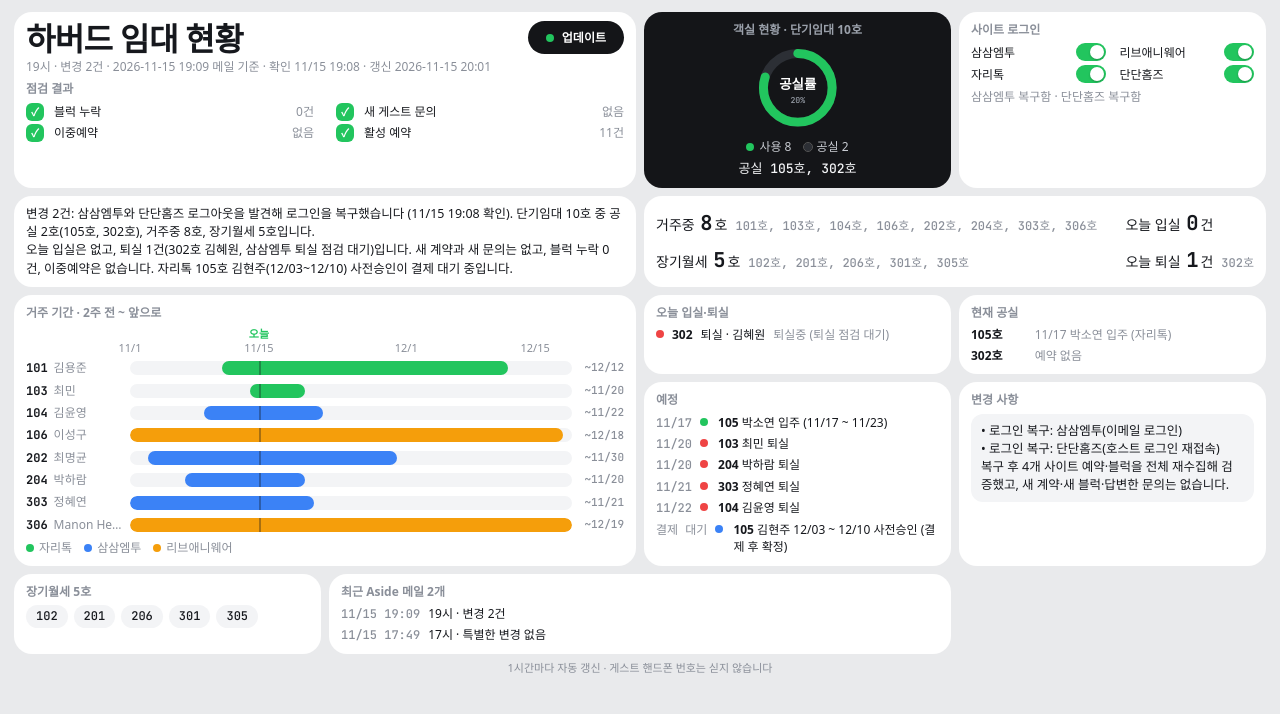
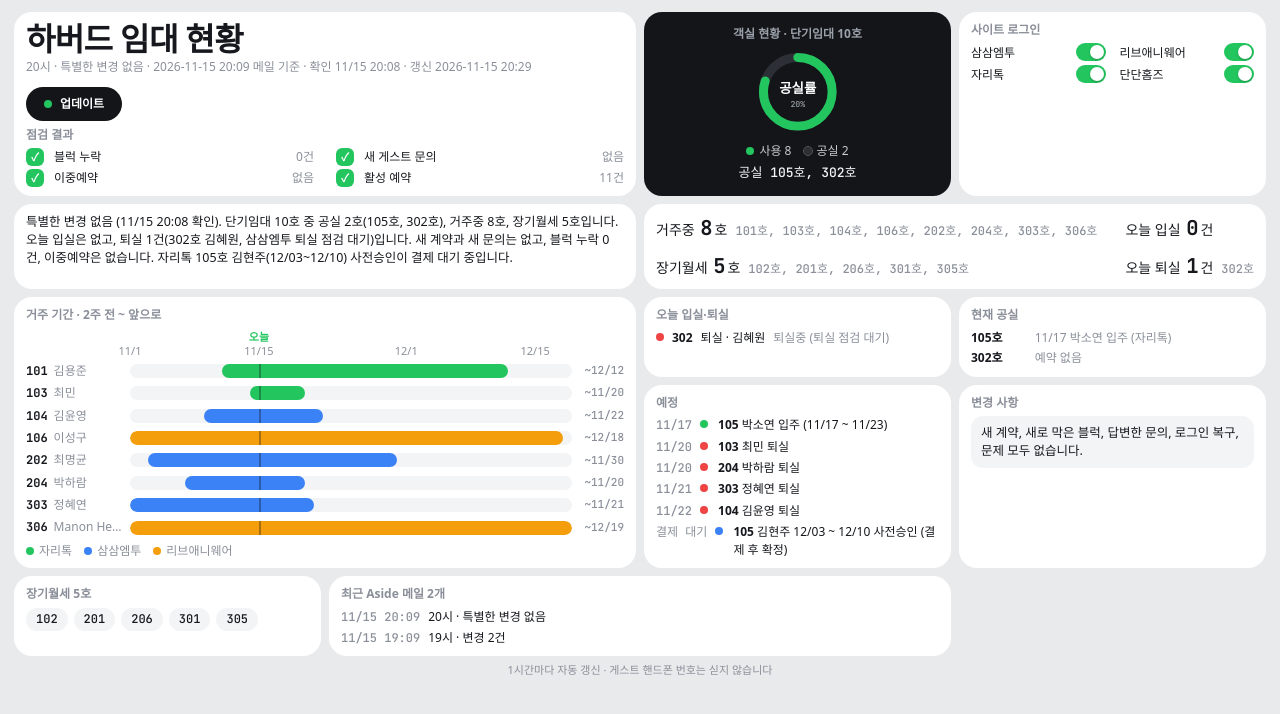
Before and after one commit to Jason-logone/harvard-status, a plain HTML site: page board/index.html in a window 1280 px wide. Drawn offline with Linux system fonts and the light colour scheme.

Commit message:
현황 갱신 (board/index.html)

```diff
--- a/board/index.html
+++ b/board/index.html
@@ -80,7 +80,7 @@ ul{list-style:none;margin:0;padding:0;display:flex;flex-direction:column;gap:3px
 @media (max-width:560px){.grid{grid-template-columns:1fr}.span2{grid-column:auto}.row2{grid-row:auto}}
 </style></head><body><main class="wrap"><div class="grid">
 
-<section class="card span2"><div class="head"><div><h1>하버드 임대 현황</h1><div class="meta">19시 · 변경 2건 · 2026-11-15 19:09 메일 기준 · 확인 11/15 19:08 · 갱신 2026-11-15 20:01</div></div><button type="button" class="upd" id="upd">업데이트</button></div>
+<section class="card span2"><div class="head"><div><h1>하버드 임대 현황</h1><div class="meta">20시 · 특별한 변경 없음 · 2026-11-15 20:09 메일 기준 · 확인 11/15 20:08 · 갱신 2026-11-15 20:29</div></div><button type="button" class="upd" id="upd">업데이트</button></div>
 <span class="lbl">점검 결과</span><ul class="checks two-col"><li><span class="ic ok">✓</span><span class="k">블럭 누락</span><span class="v">0건</span></li><li><span class="ic ok">✓</span><span class="k">새 게스트 문의</span><span class="v">없음</span></li><li><span class="ic ok">✓</span><span class="k">이중예약</span><span class="v">없음</span></li><li><span class="ic ok">✓</span><span class="k">활성 예약</span><span class="v">11건</span></li></ul></section>
 
 <section class="card dark donut-card"><span class="lbl">객실 현황 · 단기임대 10호</span><svg viewBox="0 0 120 120" class="donut" role="img" aria-label="단기임대 10호 중 공실 2호, 공실률 20%">
@@ -91,9 +91,9 @@ ul{list-style:none;margin:0;padding:0;display:flex;flex-direction:column;gap:3px
 <div class="d-legend"><span><i style="background:var(--green)"></i>사용 8</span><span><i style="background:#2c2f35;outline:1px solid #555"></i>공실 2</span></div>
 <div class="mono" style="font-size:13px">공실 105호, 302호</div></section>
 
-<section class="card login-card"><span class="lbl">사이트 로그인</span><ul class="logins"><li><span class="k">삼삼엠투</span><span class="sw on" title="복구함"><i></i></span></li><li><span class="k">리브애니웨어</span><span class="sw on" title="정상"><i></i></span></li><li><span class="k">자리톡</span><span class="sw on" title="정상"><i></i></span></li><li><span class="k">단단홈즈</span><span class="sw on" title="복구함"><i></i></span></li></ul><span class="sub">삼삼엠투 복구함 · 단단홈즈 복구함</span></section>
+<section class="card login-card"><span class="lbl">사이트 로그인</span><ul class="logins"><li><span class="k">삼삼엠투</span><span class="sw on" title="정상"><i></i></span></li><li><span class="k">리브애니웨어</span><span class="sw on" title="정상"><i></i></span></li><li><span class="k">자리톡</span><span class="sw on" title="정상"><i></i></span></li><li><span class="k">단단홈즈</span><span class="sw on" title="정상"><i></i></span></li></ul></section>
 
-<section class="card span2"><div class="summary">변경 2건: 삼삼엠투와 단단홈즈 로그아웃을 발견해 로그인을 복구했습니다 (11/15 19:08 확인). 단기임대 10호 중 공실 2호(105호, 302호), 거주중 8호, 장기월세 5호입니다.
+<section class="card span2"><div class="summary">특별한 변경 없음 (11/15 20:08 확인). 단기임대 10호 중 공실 2호(105호, 302호), 거주중 8호, 장기월세 5호입니다.
 오늘 입실은 없고, 퇴실 1건(302호 김혜원, 삼삼엠투 퇴실 점검 대기)입니다. 새 계약과 새 문의는 없고, 블럭 누락 0건, 이중예약은 없습니다. 자리톡 105호 김현주(12/03~12/10) 사전승인이 결제 대기 중입니다.</div></section>
 
 <section class="card span2 line"><div class="kv"><div><span class="n">거주중 <b>8</b>호</span><span class="rooms">101호, 103호, 104호, 106호, 202호, 204호, 303호, 306호</span></div><div><span class="n">오늘 입실 <b>0</b>건</span></div><div><span class="n">장기월세 <b>5</b>호</span><span class="rooms">102호, 201호, 206호, 301호, 305호</span></div><div><span class="n">오늘 퇴실 <b>1</b>건</span><span class="rooms">302호</span></div></div></section>
@@ -103,12 +103,10 @@ ul{list-style:none;margin:0;padding:0;display:flex;flex-direction:column;gap:3px
 <section class="card"><span class="lbl">오늘 입실·퇴실</span><ul class="io"><li><i class="dot out"></i><b>302</b> 퇴실 · 김혜원<span class="s">퇴실중 (퇴실 점검 대기)</span></li></ul></section>
 <section class="card"><span class="lbl">현재 공실</span><ul class="vac"><li><b>105호</b><span class="pill"></span><span class="s">11/17 박소연 입주 (자리톡)</span></li><li><b>302호</b><span class="pill"></span><span class="s">예약 없음</span></li></ul></section>
 <section class="card"><span class="lbl">예정</span><ul class="plan"><li><span class="date">11/17</span><i class="dot in"></i><span class="t"><b>105</b> 박소연 입주 (11/17 ~ 11/23)</span></li><li><span class="date">11/20</span><i class="dot out"></i><span class="t"><b>103</b> 최민 퇴실</span></li><li><span class="date">11/20</span><i class="dot out"></i><span class="t"><b>204</b> 박하람 퇴실</span></li><li><span class="date">11/21</span><i class="dot out"></i><span class="t"><b>303</b> 정혜연 퇴실</span></li><li><span class="date">11/22</span><i class="dot out"></i><span class="t"><b>104</b> 김윤영 퇴실</span></li><li><span class="date">결제 대기</span><i class="dot etc"></i><span class="t"><b>105</b> 김현주 12/03 ~ 12/10 사전승인 (결제 후 확정)</span></li></ul></section>
-<section class="card"><span class="lbl">변경 사항</span><div class="msg">• 로그인 복구: 삼삼엠투(이메일 로그인)
-• 로그인 복구: 단단홈즈(호스트 로그인 재접속)
-복구 후 4개 사이트 예약·블럭을 전체 재수집해 검증했고, 새 계약·새 블럭·답변한 문의는 없습니다.</div></section>
+<section class="card"><span class="lbl">변경 사항</span><div class="msg">새 계약, 새로 막은 블럭, 답변한 문의, 로그인 복구, 문제 모두 없습니다.</div></section>
 
 <section class="card"><span class="lbl">장기월세 5호</span><div class="chips"><span class="chip">102</span><span class="chip">201</span><span class="chip">206</span><span class="chip">301</span><span class="chip">305</span></div></section>
-<section class="card span2"><span class="lbl">최근 Aside 메일 2개</span><ul class="mails"><li><span class="date">11/15 19:09</span><span class="t">19시 · 변경 2건</span></li><li><span class="date">11/15 17:49</span><span class="t">17시 · 특별한 변경 없음</span></li></ul></section>
+<section class="card span2"><span class="lbl">최근 Aside 메일 2개</span><ul class="mails"><li><span class="date">11/15 20:09</span><span class="t">20시 · 특별한 변경 없음</span></li><li><span class="date">11/15 19:09</span><span class="t">19시 · 변경 2건</span></li></ul></section>
 
 </div><p class="foot">1시간마다 자동 갱신 · 게스트 핸드폰 번호는 싣지 않습니다</p></main>
 <script>
```
